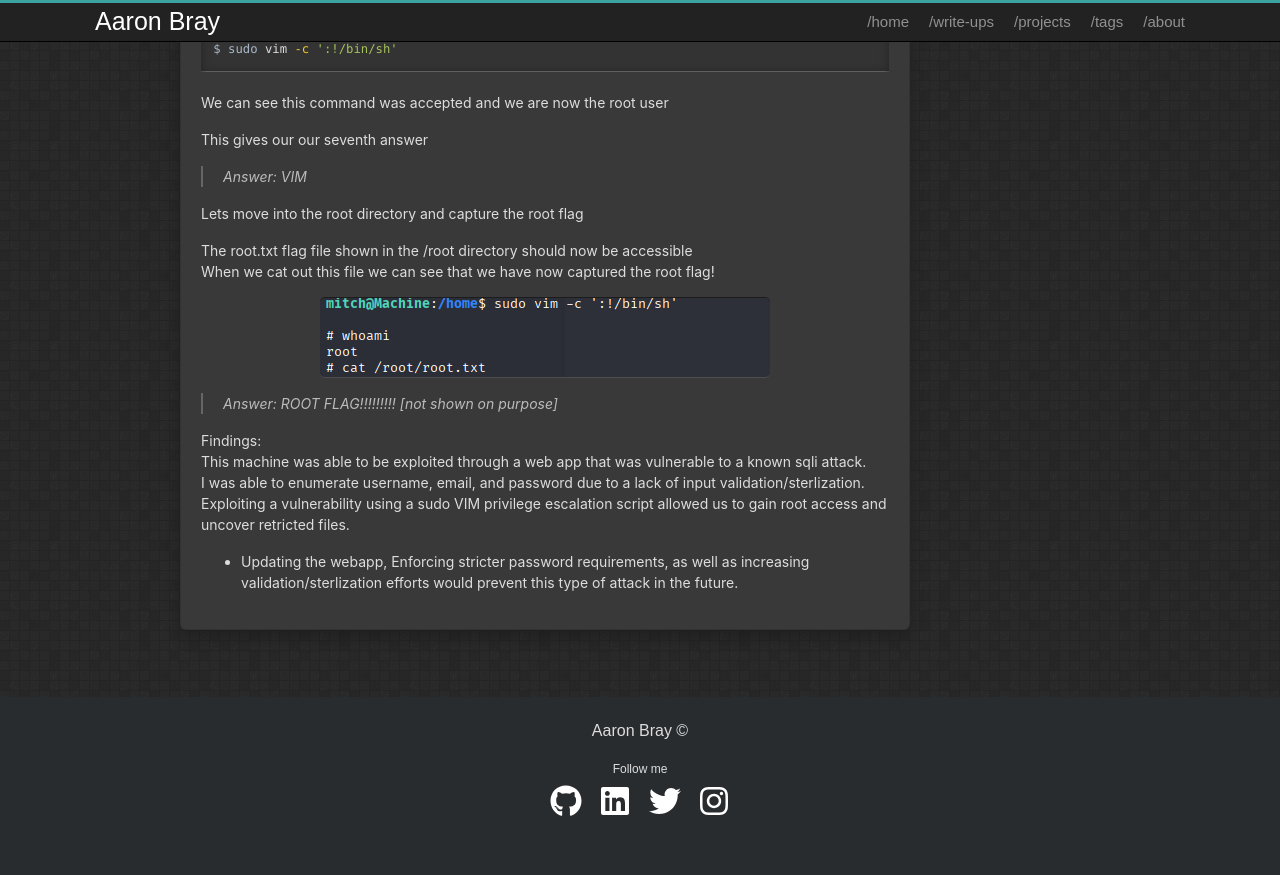
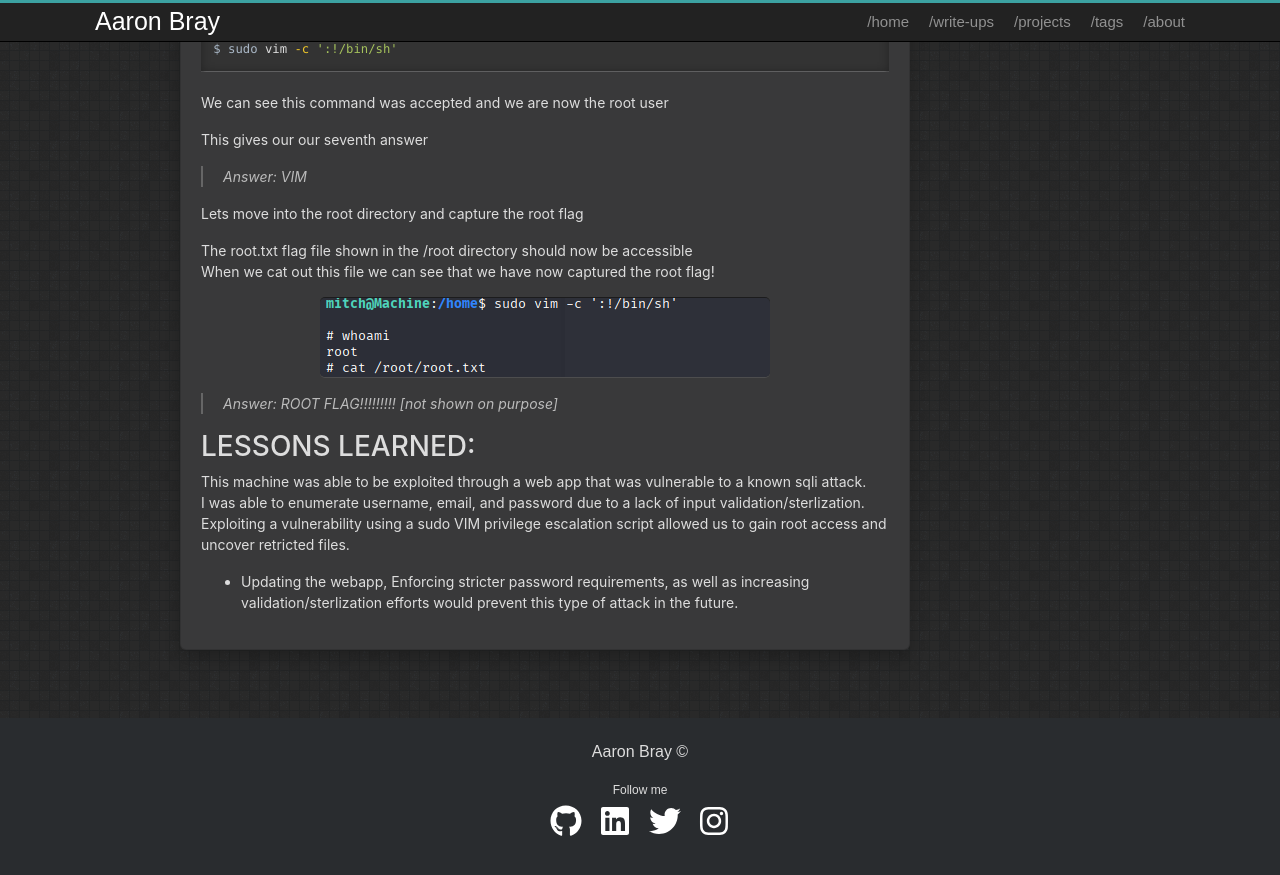
Before and after one commit to AaronBray/AaronBray.github.io, a Jekyll site: the page built from _posts/2025-09-01-SimpleCTF.md, in a window 1280 px wide and 900 px high, scrolled down 5800 px. Shown: the top 875 px of the window. Built offline with Jekyll 4.4.1, drawn with Linux system fonts in a browser that asks for light colours.

Commit message:
Update 2025-09-01-SimpleCTF.md

```diff
--- a/_posts/2025-09-01-SimpleCTF.md
+++ b/_posts/2025-09-01-SimpleCTF.md
@@ -232,7 +232,7 @@ When we cat out this file we can see that we have now captured the root flag!
 
 
 
-Findings:
+# LESSONS LEARNED:
 This machine was able to be exploited through a web app that was vulnerable to a known sqli attack.
 I was able to enumerate username, email, and password due to a lack of input validation/sterlization.
 Exploiting a vulnerability using a sudo VIM privilege escalation script allowed us to gain root access and uncover retricted files.
```
